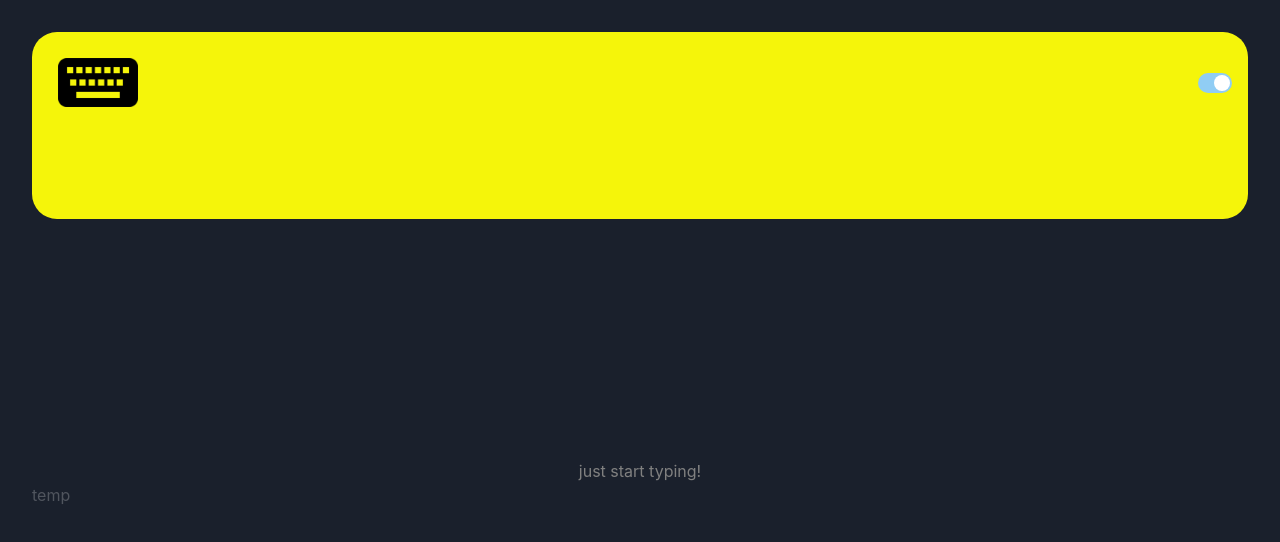
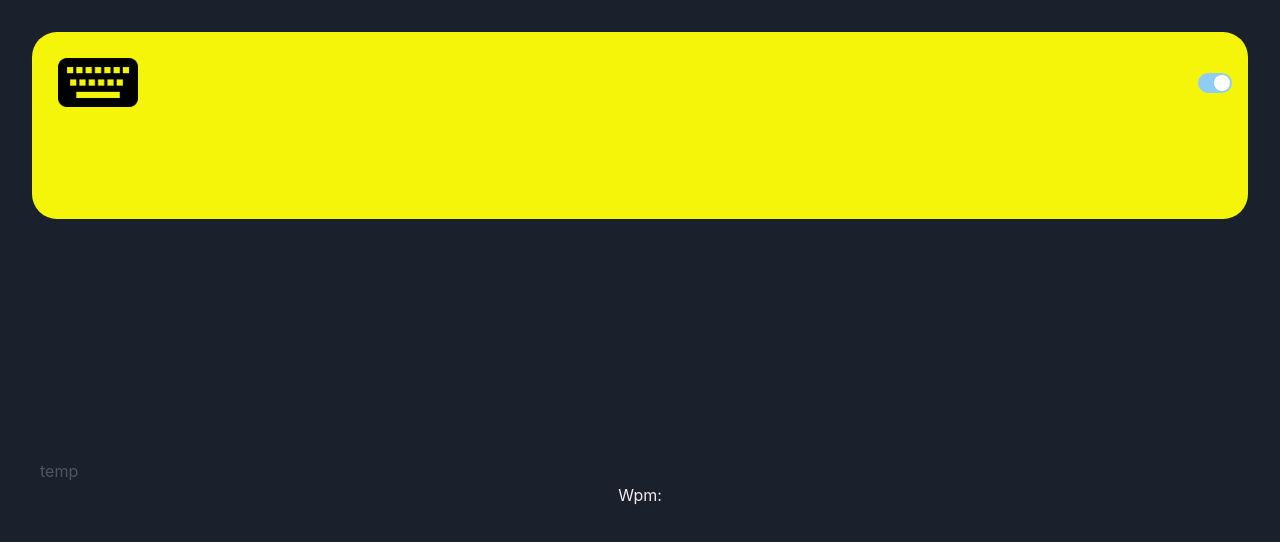
Before and after one commit to JeremiPam/JType, a React (Vite) app: page / in a window 1280 px wide. Shown: the top 542 px of the page. Built offline with nearby package versions, Linux system fonts and the light colour scheme.

Commit message:
added wpm feature

```diff
--- a/src/App.tsx
+++ b/src/App.tsx
@@ -1,12 +1,12 @@
 import { useState } from "react";
 import "./App.css";
-import { Grid, GridItem, Text } from "@chakra-ui/react";
+import { Grid, GridItem, HStack, Text } from "@chakra-ui/react";
 import NavBar from "./components/NavBar/NavBar";
 import GameBar from "./components/GameBar/GameBar";
 
 function App() {
   const [words, setWords] = useState<string[]>([]);
-
+  const [wpm, setWpm] = useState<number[]>([]);
   return (
     <>
       <Grid
@@ -18,12 +18,22 @@ function App() {
           <NavBar />
         </GridItem>
         <GridItem area={"main"}>
-          <GameBar
-            placeHolder="temp"
-            returnWords={(word: string) => {
-              setWords([...words, word]);
-            }}
-          />
+          <HStack>
+            <Text>{words.join(" ")}</Text>
+            <GameBar
+              placeHolder="temp"
+              returnWords={(word: string, seconds: number) => {
+                setWords([...words, word]);
+                setWpm([...wpm, seconds]);
+              }}
+            />
+          </HStack>
+          <Text>
+            Wpm:
+            {wpm.length !== 0
+              ? (60 / (wpm.reduce((a, b) => a + b) / wpm.length)).toFixed(2)
+              : ""}
+          </Text>
         </GridItem>
       </Grid>
     </>
--- a/src/components/GameBar/GameBar.tsx
+++ b/src/components/GameBar/GameBar.tsx
@@ -6,13 +6,13 @@ const GameBar = ({
   returnWords,
 }: {
   placeHolder: string;
-  returnWords: (word: string) => void;
+  returnWords: (word: string, time: number) => void;
 }) => {
   const [value, setValue] = useState(placeHolder);
   const [fontColor, setFontColor] = useState("grey");
+  const [startTime, setStartTime] = useState(0);
   return (
     <>
-      <Text textColor="grey">just start typing!</Text>
       <HStack justifyContent="start" padding="0px">
         <Input
           variant="unstyled"
@@ -21,12 +21,23 @@ const GameBar = ({
           color={fontColor}
           w={`${placeHolder.length * 10}px`}
           onChange={(val) => {
+            if (val.target.value.length === 1 && startTime === 0)
+              setStartTime(Date.now);
             if (val.target.value === placeHolder) {
               setFontColor("green");
-              returnWords(val.target.value);
-            } else setFontColor("grey");
+              const currentTime = Date.now();
+              returnWords(val.target.value, (currentTime - startTime) / 1_000);
+              setStartTime(0);
+            } else if (
+              placeHolder.includes(val.target.value) &&
+              placeHolder.startsWith(val.target.value)
+            ) {
+              setFontColor("grey");
+            } else {
+              setFontColor("red");
+            }
             setValue(val.target.value);
-          }} //jakby zrobic 2 inputy, w pierwszym dac tyle charow ile jest w slowie napisanym przez usera a w drugim dac reszte jako placeholder?
+          }}
         ></Input>
         <Text textColor="grey">
           {placeHolder.slice(value.length, placeHolder.length)}
```
